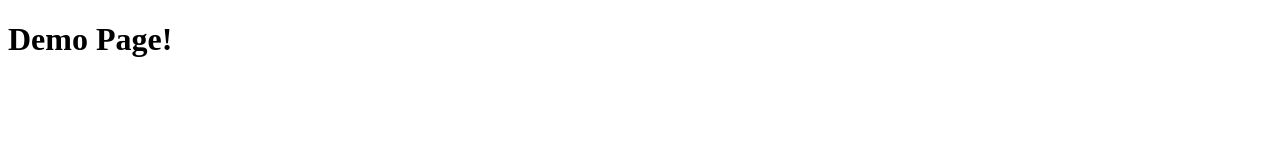
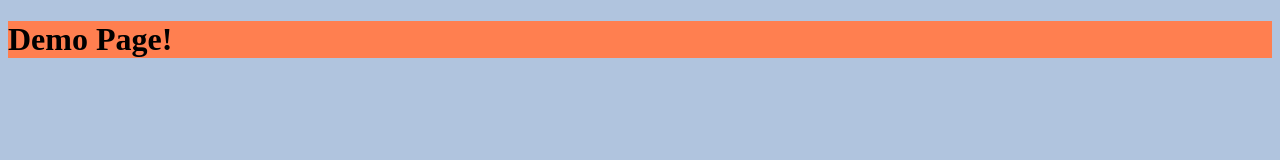
Before and after one commit to devWizardFk/demo, a plain HTML site: page index.html in a window 1280 px wide. Drawn offline with Linux system fonts and the light colour scheme.

Commit message:
changed bg

```diff
--- a/app.css
+++ b/app.css
@@ -1,5 +1,5 @@
 body {
-    background-color: snow;
+    background-color: lightsteelblue;
 }
 
 h1 {
--- a/index.html
+++ b/index.html
@@ -4,6 +4,7 @@
     <meta charset="UTF-8">
     <meta name="viewport" content="width=device-width, initial-scale=1.0">
     <title>Git Demo</title>
+    <link rel="stylesheet" href="app.css">
 </head>
 <body>
     <h1>Demo Page!</h1>
```
